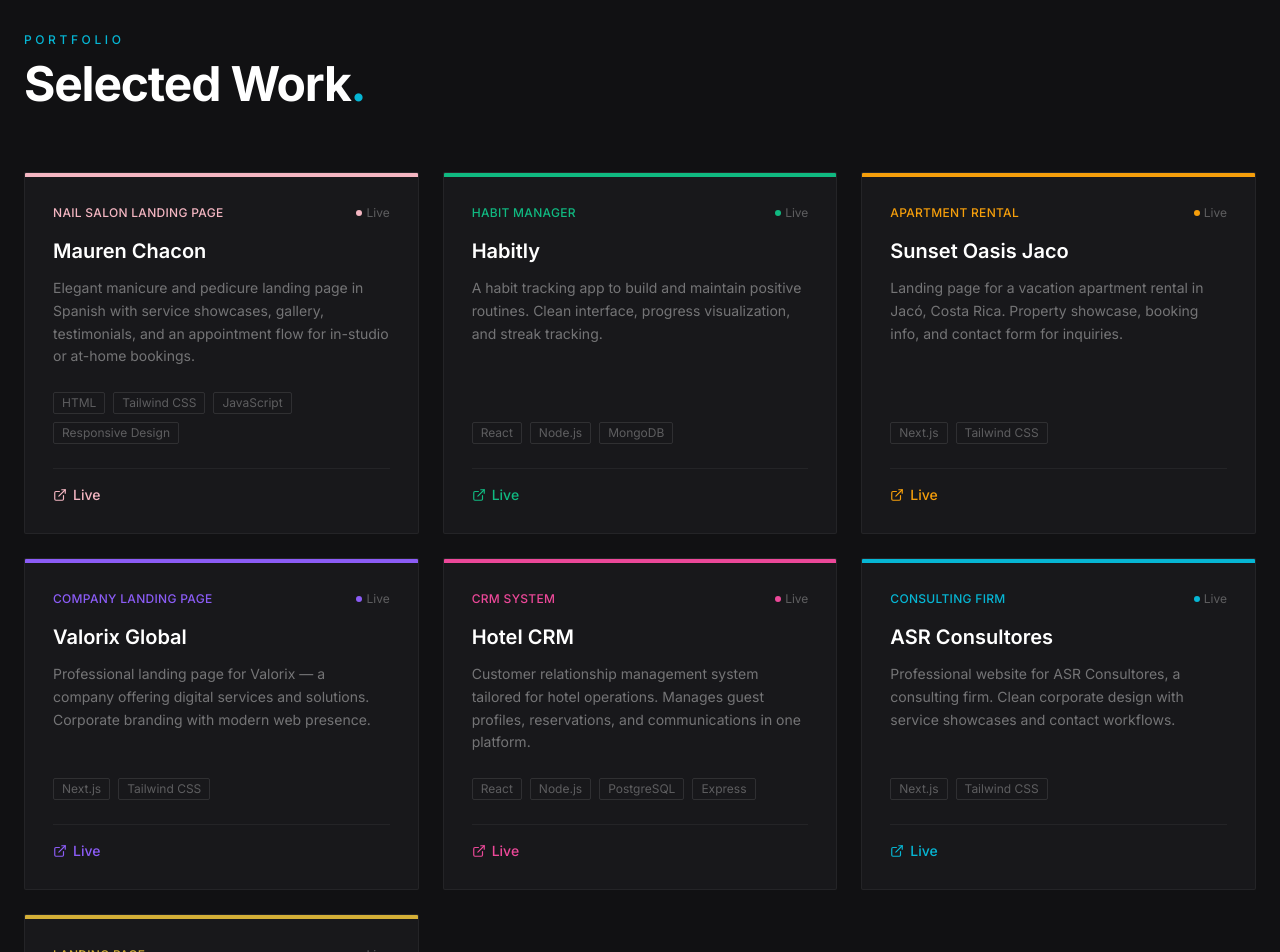
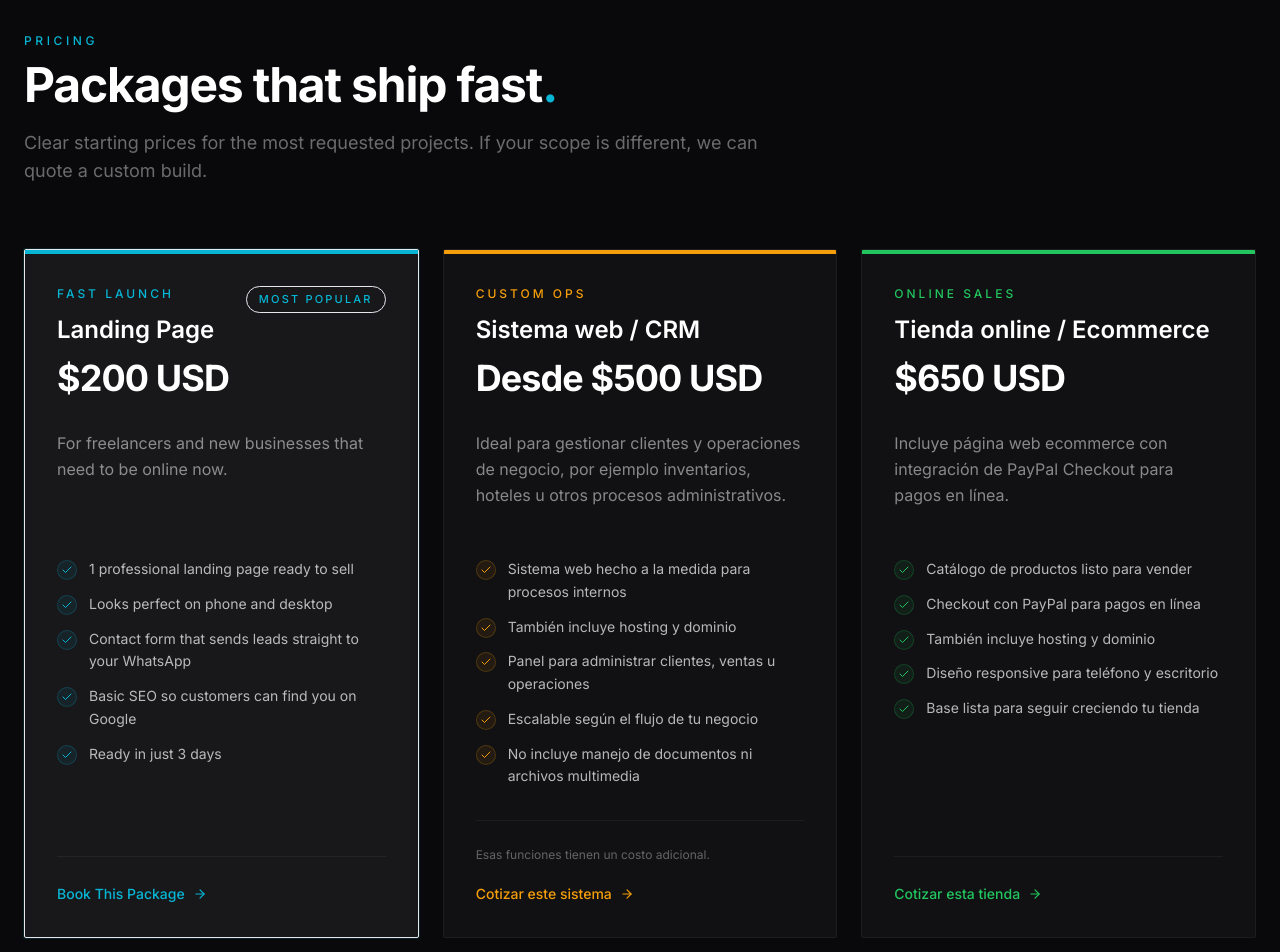
Before and after one commit to shergutt/shergutt-studio, a Next.js app: page / in a window 1280 px wide. Shown: the part 880-1832 px from the top of the page. Built offline with nearby package versions, Linux system fonts and the light colour scheme.

Commit message:
Add pricing section and floating WhatsApp CTA

```diff
--- a/app/page.tsx
+++ b/app/page.tsx
@@ -1,5 +1,7 @@
 import Navbar from "@/components/Navbar";
 import Hero from "@/components/Hero";
+import FloatingWhatsApp from "@/components/FloatingWhatsApp";
+import Pricing from "@/components/Pricing";
 import Projects from "@/components/Projects";
 import About from "@/components/About";
 import Skills from "@/components/Skills";
@@ -12,7 +14,9 @@ export default function Home() {
     <main className="bg-studio-black">
       <ScrollReveal />
       <Navbar />
+      <FloatingWhatsApp />
       <Hero />
+      <Pricing />
       <Projects />
       <About />
       <Skills />
--- /dev/null
+++ b/components/FloatingWhatsApp.tsx
@@ -0,0 +1,25 @@
+const WhatsAppIcon = () => (
+  <svg width="22" height="22" viewBox="0 0 24 24" fill="currentColor" aria-hidden="true">
+    <path d="M17.472 14.382c-.297-.149-1.758-.867-2.03-.967-.273-.099-.471-.148-.67.15-.197.296-.767.966-.94 1.164-.173.199-.347.223-.644.075-.297-.15-1.255-.463-2.39-1.475-.883-.788-1.48-1.761-1.653-2.059-.173-.297-.018-.458.13-.606.134-.133.298-.347.446-.52.149-.174.198-.298.298-.497.099-.198.05-.371-.025-.52-.075-.149-.669-1.612-.916-2.207-.242-.579-.487-.5-.669-.51-.173-.008-.371-.01-.57-.01-.198 0-.52.074-.792.372-.272.297-1.04 1.016-1.04 2.479 0 1.462 1.065 2.875 1.213 3.074.149.198 2.096 3.2 5.077 4.487.709.306 1.262.489 1.694.625.712.227 1.36.195 1.871.118.571-.085 1.758-.719 2.006-1.413.248-.694.248-1.289.173-1.413-.074-.124-.272-.198-.57-.347m-5.421 7.403h-.004a9.87 9.87 0 01-5.031-1.378l-.361-.214-3.741.982.998-3.648-.235-.374a9.86 9.86 0 01-1.51-5.26c.001-5.45 4.436-9.884 9.888-9.884 2.64 0 5.122 1.03 6.988 2.898a9.825 9.825 0 012.893 6.994c-.003 5.45-4.437 9.884-9.885 9.884m8.413-18.297A11.815 11.815 0 0012.05 0C5.495 0 .16 5.335.157 11.892c0 2.096.547 4.142 1.588 5.945L.057 24l6.305-1.654a11.882 11.882 0 005.683 1.448h.005c6.554 0 11.89-5.335 11.893-11.893a11.821 11.821 0 00-3.48-8.413z" />
+  </svg>
+);
+
+export default function FloatingWhatsApp() {
+  return (
+    <a
+      href="https://wa.me/50686133631?text=Hola%2C%20quiero%20cotizar%20un%20proyecto."
+      target="_blank"
+      rel="noopener noreferrer"
+      aria-label="Open WhatsApp chat"
+      className="group fixed bottom-5 right-5 z-40 inline-flex items-center gap-3 rounded-full border border-white/10 bg-[#25D366] px-4 py-3 text-studio-black shadow-[0_12px_40px_rgba(37,211,102,0.28)] transition-all duration-200 hover:scale-105 hover:shadow-[0_16px_48px_rgba(37,211,102,0.36)] md:bottom-8 md:right-8"
+    >
+      <span className="absolute inset-0 -z-10 rounded-full bg-[#25D366]/30 blur-xl transition-opacity duration-200 group-hover:opacity-100" />
+      <span className="flex h-11 w-11 items-center justify-center rounded-full bg-studio-black text-[#25D366]">
+        <WhatsAppIcon />
+      </span>
+      <span className="hidden pr-1 text-sm font-semibold tracking-tight text-studio-black sm:inline">
+        WhatsApp
+      </span>
+    </a>
+  );
+}
--- a/components/Hero.tsx
+++ b/components/Hero.tsx
@@ -50,7 +50,7 @@ export default function Hero() {
 
       {/* Scroll indicator */}
       <a
-        href="#projects"
+        href="#pricing"
         className="absolute bottom-8 left-1/2 -translate-x-1/2 flex flex-col items-center gap-1 cursor-pointer hover:opacity-80 transition-opacity"
       >
         <span className="text-white/30 text-xs tracking-widest uppercase">Scroll</span>
--- a/components/Navbar.tsx
+++ b/components/Navbar.tsx
@@ -21,6 +21,7 @@ const FacebookIcon = () => (
 );
 
 const links = [
+  { href: "#pricing", label: "Pricing" },
   { href: "#projects", label: "Projects" },
   { href: "#about", label: "About" },
   { href: "#skills", label: "Skills" },
--- /dev/null
+++ b/components/Pricing.tsx
@@ -0,0 +1,171 @@
+import { ArrowRight, Check } from "lucide-react";
+
+type Plan = {
+  name: string;
+  price: string;
+  audience: string;
+  details: string[];
+  cta: string;
+  accent: string;
+  featured: boolean;
+  badge: string;
+  note?: string;
+};
+
+const plans: Plan[] = [
+  {
+    name: "Landing Page",
+    price: "$200 USD",
+    audience: "For freelancers and new businesses that need to be online now.",
+    details: [
+      "1 professional landing page ready to sell",
+      "Looks perfect on phone and desktop",
+      "Contact form that sends leads straight to your WhatsApp",
+      "Basic SEO so customers can find you on Google",
+      "Ready in just 3 days",
+    ],
+    cta: "Book This Package",
+    accent: "#06B6D4",
+    featured: true,
+    badge: "Fast launch",
+  },
+  {
+    name: "Sistema web / CRM",
+    price: "Desde $500 USD",
+    audience:
+      "Ideal para gestionar clientes y operaciones de negocio, por ejemplo inventarios, hoteles u otros procesos administrativos.",
+    details: [
+      "Sistema web hecho a la medida para procesos internos",
+      "También incluye hosting y dominio",
+      "Panel para administrar clientes, ventas u operaciones",
+      "Escalable según el flujo de tu negocio",
+      "No incluye manejo de documentos ni archivos multimedia",
+    ],
+    note: "Esas funciones tienen un costo adicional.",
+    cta: "Cotizar este sistema",
+    accent: "#F59E0B",
+    featured: false,
+    badge: "Custom ops",
+  },
+  {
+    name: "Tienda online / Ecommerce",
+    price: "$650 USD",
+    audience:
+      "Incluye página web ecommerce con integración de PayPal Checkout para pagos en línea.",
+    details: [
+      "Catálogo de productos listo para vender",
+      "Checkout con PayPal para pagos en línea",
+      "También incluye hosting y dominio",
+      "Diseño responsive para teléfono y escritorio",
+      "Base lista para seguir creciendo tu tienda",
+    ],
+    cta: "Cotizar esta tienda",
+    accent: "#22C55E",
+    featured: false,
+    badge: "Online sales",
+  },
+];
+
+export default function Pricing() {
+  return (
+    <section id="pricing" className="bg-studio-black py-28 px-6 border-y border-white/5">
+      <div className="max-w-7xl mx-auto">
+        <div className="max-w-3xl mb-16">
+          <p className="text-accent text-xs tracking-[0.3em] uppercase font-medium mb-3">
+            Pricing
+          </p>
+          <h2 className="text-4xl md:text-5xl font-bold tracking-tight mb-5">
+            Packages that ship fast<span className="text-accent">.</span>
+          </h2>
+          <p className="text-white/40 text-base md:text-lg leading-relaxed">
+            Clear starting prices for the most requested projects. If your scope
+            is different, we can quote a custom build.
+          </p>
+        </div>
+
+        <div className="grid grid-cols-1 lg:grid-cols-3 gap-6 items-stretch">
+          {plans.map((plan) => (
+            <article
+              key={plan.name}
+              className={`relative flex flex-col rounded-sm border overflow-hidden transition-all duration-300 ${
+                plan.featured
+                  ? "bg-studio-card border-accent/30 shadow-[0_0_0_1px_rgba(6,182,212,0.14)]"
+                  : "bg-studio-dark border-white/5 hover:border-white/15"
+              }`}
+            >
+              <div className="h-1 w-full" style={{ backgroundColor: plan.accent }} />
+
+              <div className="p-8 flex flex-col flex-grow">
+                <div className="flex items-start justify-between gap-4 mb-8">
+                  <div>
+                    <p
+                      className="text-xs tracking-[0.25em] uppercase font-medium mb-3"
+                      style={{ color: plan.accent }}
+                    >
+                      {plan.badge}
+                    </p>
+                    <h3 className="text-2xl font-semibold text-white mb-3">
+                      {plan.name}
+                    </h3>
+                    <div className="flex items-end gap-2">
+                      <span className="text-3xl md:text-4xl font-bold tracking-tight text-white">
+                        {plan.price}
+                      </span>
+                    </div>
+                  </div>
+
+                  {plan.featured ? (
+                    <span className="shrink-0 rounded-full border border-accent/30 bg-accent/10 px-3 py-1 text-[11px] font-medium uppercase tracking-[0.2em] text-accent">
+                      Most popular
+                    </span>
+                  ) : null}
+                </div>
+
+                <p className="text-white/50 leading-relaxed mb-8 min-h-[96px]">
+                  {plan.audience}
+                </p>
+
+                <div className="space-y-3 mb-8 flex-grow">
+                  {plan.details.map((detail) => (
+                    <div key={detail} className="flex items-start gap-3">
+                      <div
+                        className="mt-0.5 flex h-5 w-5 shrink-0 items-center justify-center rounded-full border"
+                        style={{
+                          borderColor: `${plan.accent}33`,
+                          backgroundColor: `${plan.accent}14`,
+                          color: plan.accent,
+                        }}
+                      >
+                        <Check size={12} />
+                      </div>
+                      <p className="text-sm leading-relaxed text-white/70">
+                        {detail}
+                      </p>
+                    </div>
+                  ))}
+                </div>
+
+                <div className="pt-6 border-t border-white/5">
+                  {plan.note ? (
+                    <p className="text-xs leading-relaxed text-white/35 mb-4">
+                      {plan.note}
+                    </p>
+                  ) : null}
+
+                  <a
+                    href="#contact"
+                    className="inline-flex items-center gap-2 text-sm font-medium transition-colors hover:text-white"
+                    style={{ color: plan.accent }}
+                  >
+                    {plan.cta}
+                    <ArrowRight size={14} />
+                  </a>
+                </div>
+              </div>
+            </article>
+          ))}
+        </div>
+      </div>
+    </section>
+  );
+}
```
